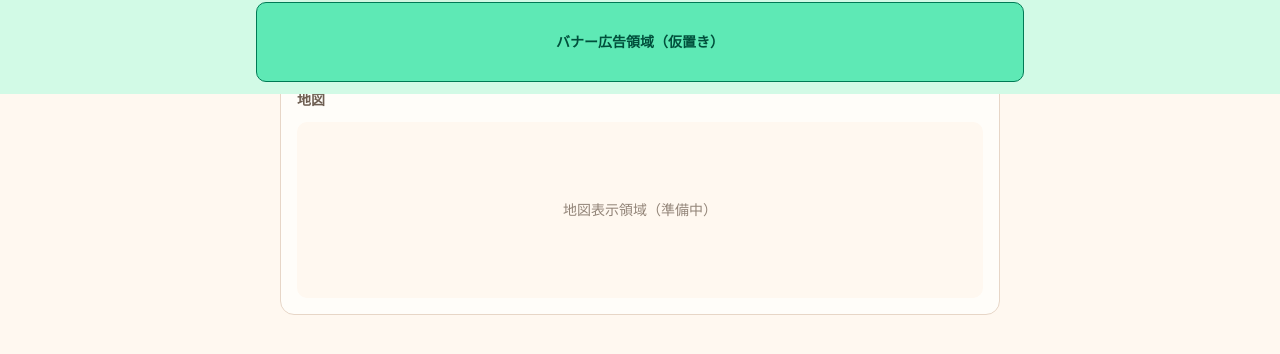
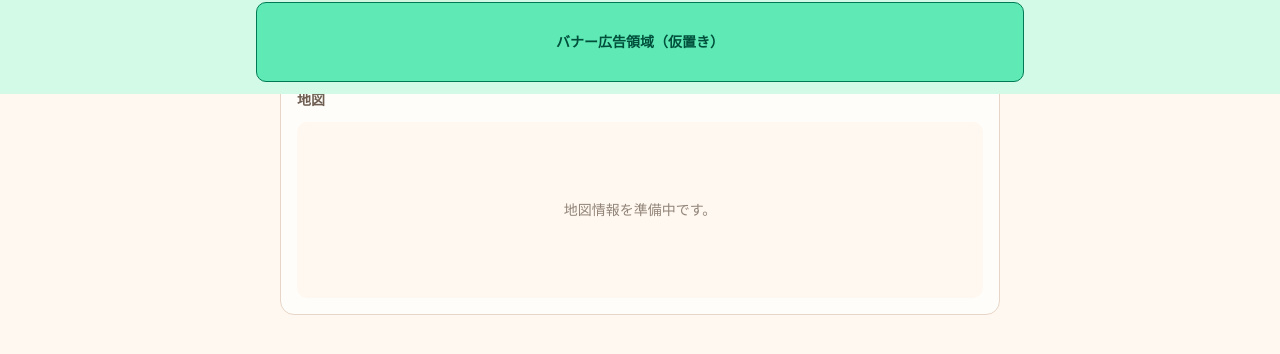
Before and after one commit to nickmock3/table-matcher, a Next.js app: page /stores/1 in a window 1280 px wide. Shown: the part 706-1060 px from the top of the page. Built offline with nearby package versions, Linux system fonts and the light colour scheme.

Commit message:
feat: complete TASK-SD-002 store resolution and map fallback

```diff
--- a/src/app/stores/[storeId]/page.tsx
+++ b/src/app/stores/[storeId]/page.tsx
@@ -1,5 +1,6 @@
 import { notFound } from 'next/navigation';
 import { StoreDetailPageContent } from '@/features/store-detail/components/StoreDetailPageContent';
+import { resolveStoreById } from '@/features/store-detail/store-detail';
 import { mockStoreRepository } from '@/features/top-page/data/storeRepository';
 
 type StoreDetailPageProps = {
@@ -10,7 +11,8 @@ type StoreDetailPageProps = {
 
 export default async function StoreDetailPage({ params }: StoreDetailPageProps) {
   const { storeId } = await params;
-  const store = mockStoreRepository.findStoreById(storeId);
+  const stores = mockStoreRepository.listStores();
+  const store = resolveStoreById(stores, storeId);
 
   if (!store) {
     notFound();
--- a/src/features/store-detail/components/StoreDetailPageContent.tsx
+++ b/src/features/store-detail/components/StoreDetailPageContent.tsx
@@ -1,5 +1,6 @@
 import Link from 'next/link';
 import type { Store } from '@/features/top-page/types';
+import { createStoreMapViewModel } from '@/features/store-detail/store-detail';
 import { StoreImageCarousel } from './StoreImageCarousel';
 
 type StoreDetailPageContentProps = {
@@ -21,6 +22,8 @@ function VacancyBadge({ vacancyStatus }: { vacancyStatus: Store['vacancyStatus']
 }
 
 export function StoreDetailPageContent({ store }: StoreDetailPageContentProps) {
+  const mapView = createStoreMapViewModel(store);
+
   return (
     <main className="mx-auto min-h-screen w-full max-w-3xl px-6 pb-40 pt-10 text-text">
       <Link className="text-sm underline decoration-main hover:text-main-strong" href="/">
@@ -69,9 +72,21 @@ export function StoreDetailPageContent({ store }: StoreDetailPageContentProps) {
 
       <section className="mt-6 rounded-xl border border-border bg-surface p-4">
         <h2 className="text-sm font-semibold text-text/80">地図</h2>
-        <div className="mt-3 flex h-44 items-center justify-center rounded-lg bg-base text-sm text-text/60">
-          地図表示領域（準備中）
-        </div>
+        {mapView.type === 'embed' ? (
+          <div className="mt-3 overflow-hidden rounded-lg border border-border">
+            <iframe
+              title={mapView.label}
+              src={mapView.src}
+              className="h-56 w-full bg-base"
+              loading="lazy"
+              referrerPolicy="no-referrer-when-downgrade"
+            />
+          </div>
+        ) : (
+          <div className="mt-3 flex h-44 items-center justify-center rounded-lg bg-base text-sm text-text/60">
+            {mapView.message}
+          </div>
+        )}
       </section>
 
       <div className="fixed inset-x-0 bottom-0 z-40 border-t-2 border-emerald-700 bg-emerald-100/95 px-4 py-3 pb-[calc(0.75rem+env(safe-area-inset-bottom))] backdrop-blur-sm">
--- /dev/null
+++ b/src/features/store-detail/store-detail.ts
@@ -0,0 +1,41 @@
+import type { Store } from '@/features/top-page/types';
+
+export type StoreMapViewModel =
+  | {
+      type: 'embed';
+      src: string;
+      label: string;
+    }
+  | {
+      type: 'fallback';
+      message: string;
+    };
+
+export function resolveStoreById(stores: Store[], storeId: string): Store | null {
+  return stores.find((store) => store.id === storeId) ?? null;
+}
+
+export function createStoreMapViewModel(store: Store): StoreMapViewModel {
+  if (typeof store.latitude === 'number' && typeof store.longitude === 'number') {
+    const src = `https://www.google.com/maps?q=${store.latitude},${store.longitude}&z=15&output=embed`;
+    return {
+      type: 'embed',
+      src,
+      label: `${store.name} の地図`,
+    };
+  }
+
+  if (store.address && store.address.trim().length > 0) {
+    const src = `https://www.google.com/maps?q=${encodeURIComponent(store.address)}&z=15&output=embed`;
+    return {
+      type: 'embed',
+      src,
+      label: `${store.name} の地図`,
+    };
+  }
+
+  return {
+    type: 'fallback',
+    message: '地図情報を準備中です。',
+  };
+}
--- a/src/features/top-page/mockData.ts
+++ b/src/features/top-page/mockData.ts
@@ -27,11 +27,14 @@ export const mockStores: Store[] = [
   {
     id: '3',
     name: '和食処 さくら',
+    address: '東京都新宿区西新宿2-8-1',
     city: '新宿区',
     genre: '和食',
     reservationUrl: 'https://example.com/reserve/3',
     vacancyStatus: 'available',
     updatedAt: '2026-02-12T11:00:00Z',
+    latitude: 35.6896,
+    longitude: 139.6917,
     imageUrls: [
       'https://images.unsplash.com/photo-1579584425555-c3ce17fd4351?w=1200&h=675&fit=crop',
       'https://images.unsplash.com/photo-1546069901-ba9599a7e63c?w=1200&h=675&fit=crop',
--- a/src/features/top-page/types.ts
+++ b/src/features/top-page/types.ts
@@ -4,12 +4,15 @@
 export type Store = {
   id: string;
   name: string;
+  address?: string;
   city: string;
   genre: string;
   reservationUrl: string;
   vacancyStatus: 'available' | 'unavailable';
   updatedAt: string; // ISO 8601
   imageUrls?: string[]; // 店舗画像URL一覧（1〜10想定）
+  latitude?: number;
+  longitude?: number;
 };
 
 /**
--- a/tasks/store-detail-user.md
+++ b/tasks/store-detail-user.md
@@ -42,6 +42,16 @@
 - DoD:
   - 仕様書の機能要件 1,2,6 を満たす
   - 関連unitテストが通過
+- ステータス:
+  - 完了（2026-02-13）
+- 実行コマンド:
+  - `bun run lint`
+  - `bun run test`
+  - `bun run build`
+- 結果要約:
+  - lint: pass
+  - unit: pass（`src/features/store-detail/store-detail.test.ts` を含む）
+  - build: pass
 
 ### TASK-SD-003: 主要導線E2Eと仕上げ
 - 内容:
@@ -65,3 +75,4 @@
 - 2026-02-13: 初版作成
 - 2026-02-13: バナー広告領域（仮置き）タスクを追加
 - 2026-02-13: TASK-SD-001 の完了判定（実行コマンド・結果）を追記
+- 2026-02-13: TASK-SD-002 の完了判定（実行コマンド・結果）を追記
```
Also changed, not shown: 1 other file (tests, documents, lock files or other folders).
